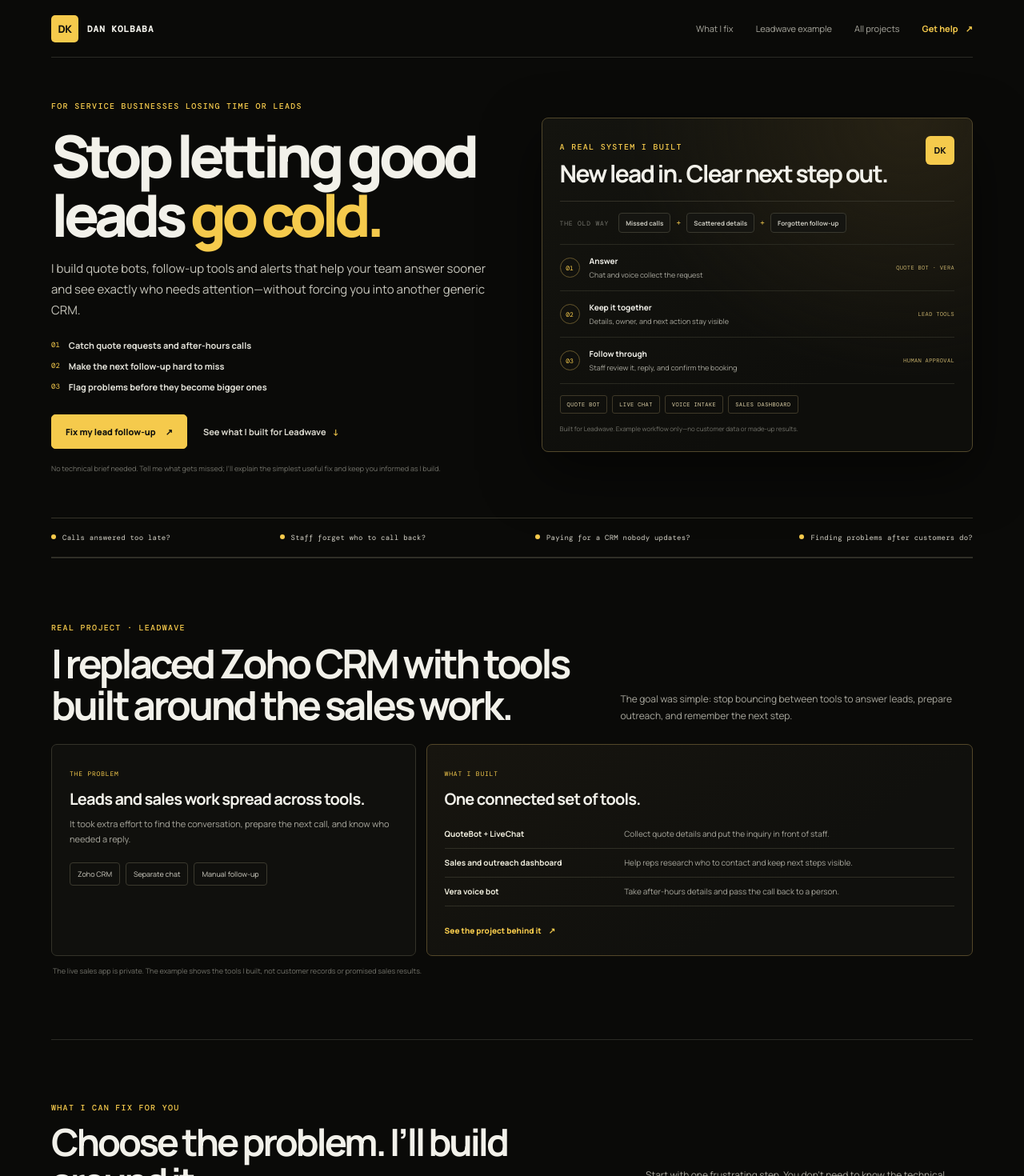
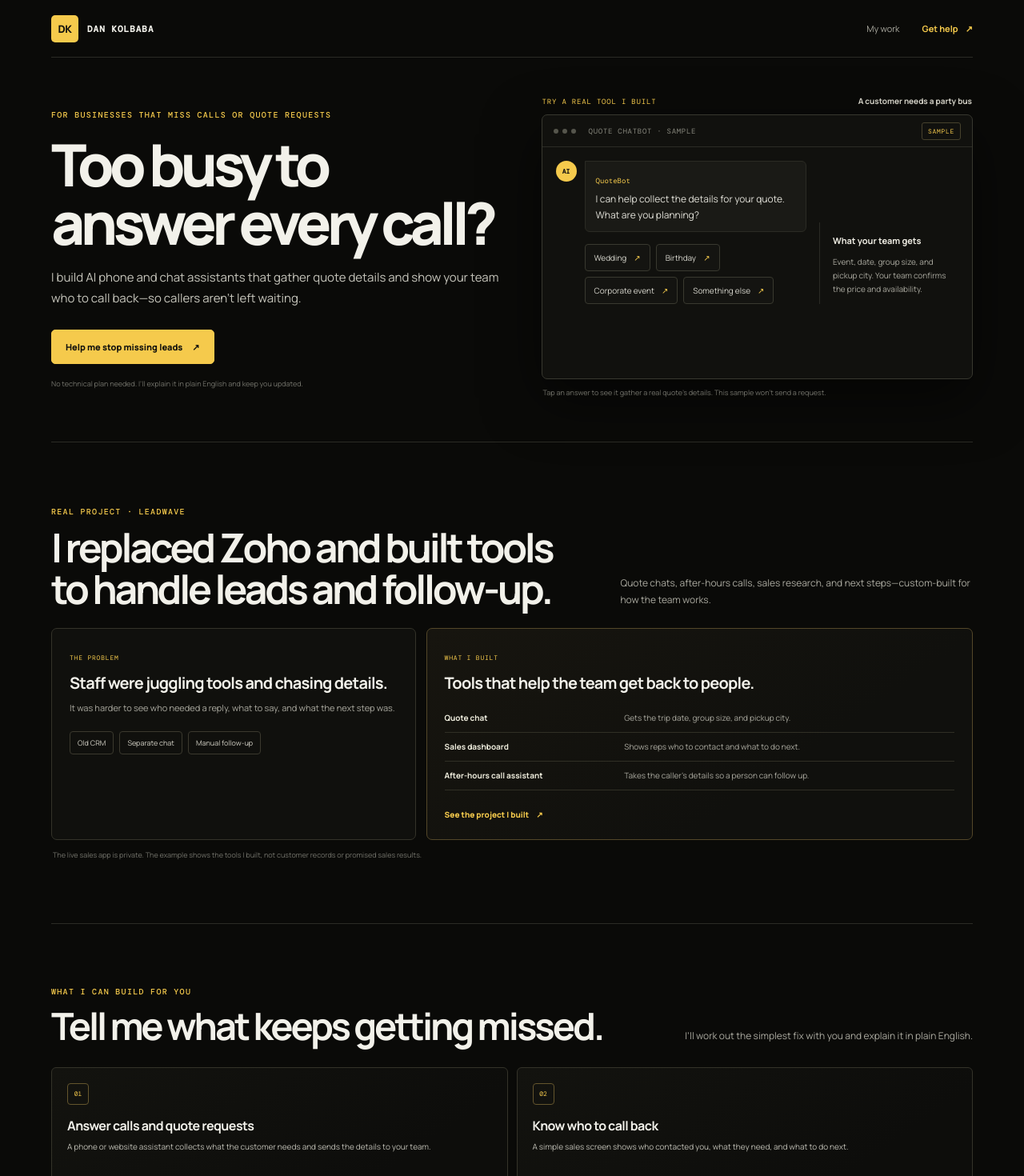
Before and after one commit to partybusexperts/DKWork, a Next.js app: page / in a window 1280 px wide. Shown: the top 1470 px of the page at 80% size. Built offline with nearby package versions, Linux system fonts and the light colour scheme.

Commit message:
Replace workflow chart with clear quote demo

```diff
--- a/app/globals.css
+++ b/app/globals.css
@@ -409,3 +409,11 @@ a{color:inherit}
 .portfolio-expand .portfolio-index{padding:36px 20px 26px;border-top:0}
 .sales-closing{margin-top:53px}
 @media(max-width:700px){.service-grid{grid-template-columns:1fr}.service-grid article{min-height:0}.service-disclosure{font-size:8px}.portfolio-expand>summary{grid-template-columns:1fr auto;padding:16px;gap:9px}.portfolio-expand>summary>span,.portfolio-expand>summary>strong,.portfolio-expand>summary>small{grid-column:1}.portfolio-expand>summary>span{font-size:8px}.portfolio-expand>summary>strong{font-size:13px}.portfolio-expand>summary>strong b{margin-left:6px}.portfolio-expand>summary>small{font-size:9px}.portfolio-expand .portfolio-index{padding:24px 0 14px}.sales-closing{margin-top:37px}}
+.sales-hero-demo .quote-layout{grid-template-columns:minmax(0,1.35fr) minmax(160px,.75fr);gap:16px;padding:17px}
+.sales-hero-demo .quote-chat{min-height:255px}
+.sales-hero-demo .assistant-line p{font-size:12px}
+.sales-hero-demo .quick-choices button{font-size:10px;padding:9px 11px}
+.hero-quote-result{align-self:center;padding:10px 0 10px 16px;border-left:1px solid var(--line)}
+.hero-quote-result strong{color:#f0eee4;font-size:11px}
+.hero-quote-result p{margin:9px 0 0;color:var(--muted);font-size:10px;line-height:1.7}
+@media(max-width:700px){.sales-hero-demo .quote-layout{display:flex;flex-direction:column;gap:0;padding:14px}.sales-hero-demo .quote-chat{min-height:0}.hero-quote-result{align-self:stretch;margin-top:9px;padding:13px 0 2px;border-left:0;border-top:1px solid var(--line)}.hero-quote-result p{margin-top:5px}.sales-hero-focused .sales-copy h1{font-size:clamp(40px,10.4vw,57px)}}
--- a/app/layout.tsx
+++ b/app/layout.tsx
@@ -2,8 +2,8 @@ import type { Metadata } from "next";
 import "./globals.css";
 
 export const metadata: Metadata = {
-  title: "Dan Kolbaba | Stop Losing Leads to Slow Follow-Up",
-  description: "Custom quote bots, voice intake, follow-up tools, alerts, dashboards, and websites for service businesses. See the sales workflow I built for Leadwave."
+  title: "AI Phone & Chat Tools for Service Businesses | Dan Kolbaba",
+  description: "AI phone and chat assistants collect quote details and show your team who to call back. Try the QuoteBot I built and see real projects."
 };
 
 export default function RootLayout({ children }: Readonly<{ children: React.ReactNode }>) {
--- a/app/page.tsx
+++ b/app/page.tsx
@@ -3,7 +3,7 @@
 import { useEffect, useMemo, useRef, useState } from "react";
 import { statusLabel, workGroups, workItems, type WorkItem, type WorkStatus } from "./catalog-data";
 
-function QuoteBotDemo() {
+function QuoteBotDemo({ compact = false }: { compact?: boolean }) {
   const [eventType, setEventType] = useState("");
   const [guests, setGuests] = useState("");
   const [date, setDate] = useState("");
@@ -12,9 +12,9 @@ function QuoteBotDemo() {
 
   const reset = () => { setEventType(""); setGuests(""); setDate(""); setCity(""); setComplete(false); };
 
-  return <div className="product-window">
+  return <div className={`product-window${compact ? " hero-quote-window" : ""}`}>
     <div className="window-top"><div className="window-dots"><i /><i /><i /></div><span>QUOTE CHATBOT · SAMPLE</span><span className="safe-label">SAMPLE</span></div>
-    <div className="quote-layout">
+    <div className={`quote-layout${compact ? " hero-quote-layout" : ""}`}>
       <div className="quote-chat">
         <div className="assistant-line"><span className="assistant-mark">AI</span><div><small>QuoteBot</small><p>I can help collect the details for your quote. What are you planning?</p></div></div>
         {!eventType && <div className="quick-choices">{["Wedding", "Birthday", "Corporate event", "Something else"].map((choice) => <button key={choice} onClick={() => setEventType(choice)}>{choice}<span>↗</span></button>)}</div>}
@@ -29,7 +29,7 @@ function QuoteBotDemo() {
         {complete && <div className="handoff-card"><span className="handoff-check">✓</span><div><strong>Example request is ready</strong><p>{eventType} · {guests} guests · {date} · {city}</p><small>This is only a sample. It will not send a real request.</small></div></div>}
         {(eventType || complete) && <button className="reset-link" onClick={reset}>Start over</button>}
       </div>
-      <aside className="behind-card"><span className="section-kicker">HOW THIS HELPS</span><ul><li><b>01</b> Asks customers the usual questions</li><li><b>02</b> Puts their trip details in one place</li><li><b>03</b> Lets your team handle prices and bookings</li></ul><span className="built-from">From my QuoteBot project</span></aside>
+      {compact ? <aside className="hero-quote-result"><strong>What your team gets</strong><p>Event, date, group size, and pickup city. Your team confirms the price and availability.</p></aside> : <aside className="behind-card"><span className="section-kicker">HOW THIS HELPS</span><ul><li><b>01</b> Asks customers the usual questions</li><li><b>02</b> Puts their trip details in one place</li><li><b>03</b> Lets your team handle prices and bookings</li></ul><span className="built-from">From my QuoteBot project</span></aside>}
     </div>
   </div>;
 }
@@ -187,53 +187,42 @@ export default function Home() {
   return <main className="portfolio sales-page">
     <header className="site-nav sales-nav">
       <a className="wordmark" href="/" aria-label="Dan Kolbaba home"><span>DK</span><strong>DAN KOLBABA</strong></a>
-      <nav aria-label="Main navigation"><a href="#services">What I fix</a><a href="#leadwave">Leadwave example</a><a href="#portfolio" onClick={() => { if (portfolioRef.current) portfolioRef.current.open = true; }}>All projects</a><a className="nav-contact" href="#contact">Get help <span>↗</span></a></nav>
+      <nav aria-label="Main navigation"><a href="#leadwave">My work</a><a className="nav-contact" href="#contact">Get help <span>↗</span></a></nav>
     </header>
 
     <section className="sales-hero sales-hero-focused">
       <div className="sales-copy">
-        <span className="eyebrow">FOR SERVICE BUSINESSES LOSING TIME OR LEADS</span>
-        <h1>Stop letting good leads <em>go cold.</em></h1>
-        <p>I build quote bots, follow-up tools and alerts that help your team answer sooner and see exactly who needs attention—without forcing you into another generic CRM.</p>
-        <div className="sales-proof-points"><span><b>01</b> Catch quote requests and after-hours calls</span><span><b>02</b> Make the next follow-up hard to miss</span><span><b>03</b> Flag problems before they become bigger ones</span></div>
-        <div className="sales-actions"><a className="yellow-button" href="mailto:hello@leadwave.dev?subject=Help%20me%20stop%20losing%20leads">Fix my lead follow-up <span>↗</span></a><a href="#leadwave">See what I built for Leadwave <span>↓</span></a></div>
-        <p className="sales-note">No technical brief needed. Tell me what gets missed; I’ll explain the simplest useful fix and keep you informed as I build.</p>
+        <span className="eyebrow">FOR BUSINESSES THAT MISS CALLS OR QUOTE REQUESTS</span>
+        <h1>Too busy to answer every call?</h1>
+        <p>I build AI phone and chat assistants that gather quote details and show your team who to call back—so callers aren’t left waiting.</p>
+        <div className="sales-actions"><a className="yellow-button" href="mailto:hello@leadwave.dev?subject=Help%20me%20stop%20missing%20leads">Help me stop missing leads <span>↗</span></a></div>
+        <p className="sales-note">No technical plan needed. I’ll explain it in plain English and keep you updated.</p>
       </div>
-      <div className="leadflow-card" aria-label="Leadwave sales workflow I built">
-        <div className="leadflow-top"><div><span className="eyebrow">A REAL SYSTEM I BUILT</span><h2>New lead in. Clear next step out.</h2></div><span className="leadflow-mark">DK</span></div>
-        <div className="leadflow-before"><span>THE OLD WAY</span><div><b>Missed calls</b><i>+</i><b>Scattered details</b><i>+</i><b>Forgotten follow-up</b></div></div>
-        <div className="leadflow-list">
-          <div><span className="leadflow-step">01</span><span><b>Answer</b><small>Chat and voice collect the request</small></span><span className="leadflow-tool">QUOTE BOT · VERA</span></div>
-          <div><span className="leadflow-step">02</span><span><b>Keep it together</b><small>Details, owner, and next action stay visible</small></span><span className="leadflow-tool">LEAD TOOLS</span></div>
-          <div><span className="leadflow-step">03</span><span><b>Follow through</b><small>Staff review it, reply, and confirm the booking</small></span><span className="leadflow-tool">HUMAN APPROVAL</span></div>
-        </div>
-        <div className="leadflow-bottom"><span>QUOTE BOT</span><span>LIVE CHAT</span><span>VOICE INTAKE</span><span>SALES DASHBOARD</span></div>
-        <p>Built for Leadwave. Example workflow only—no customer data or made-up results.</p>
+      <div className="sales-hero-demo">
+        <div className="sales-demo-intro"><span>TRY A REAL TOOL I BUILT</span><strong>A customer needs a party bus</strong></div>
+        <QuoteBotDemo compact />
+        <p className="sales-demo-caption">Tap an answer to see it gather a real quote’s details. This sample won’t send a request.</p>
       </div>
     </section>
 
-    <section className="pain-strip" aria-label="Business problems addressed">
-      <span>Calls answered too late?</span><span>Staff forget who to call back?</span><span>Paying for a CRM nobody updates?</span><span>Finding problems after customers do?</span>
-    </section>
-
     <section className="leadwave-case" id="leadwave">
-      <div className="case-heading"><div><span className="eyebrow">REAL PROJECT · LEADWAVE</span><h2>I replaced Zoho CRM with tools built around the sales work.</h2></div><p>The goal was simple: stop bouncing between tools to answer leads, prepare outreach, and remember the next step.</p></div>
+      <div className="case-heading"><div><span className="eyebrow">REAL PROJECT · LEADWAVE</span><h2>I replaced Zoho and built tools to handle leads and follow-up.</h2></div><p>Quote chats, after-hours calls, sales research, and next steps—custom-built for how the team works.</p></div>
       <div className="case-grid">
-        <div className="case-before"><span className="story-label">THE PROBLEM</span><h3>Leads and sales work spread across tools.</h3><p>It took extra effort to find the conversation, prepare the next call, and know who needed a reply.</p><div className="case-tags"><span>Zoho CRM</span><span>Separate chat</span><span>Manual follow-up</span></div></div>
-        <div className="case-after"><span className="story-label">WHAT I BUILT</span><h3>One connected set of tools.</h3><ul><li><b>QuoteBot + LiveChat</b><span>Collect quote details and put the inquiry in front of staff.</span></li><li><b>Sales and outreach dashboard</b><span>Help reps research who to contact and keep next steps visible.</span></li><li><b>Vera voice bot</b><span>Take after-hours details and pass the call back to a person.</span></li></ul><a href="https://github.com/partybusexperts/Chatbot-Awesome" target="_blank" rel="noreferrer">See the project behind it <span>↗</span></a></div>
+        <div className="case-before"><span className="story-label">THE PROBLEM</span><h3>Staff were juggling tools and chasing details.</h3><p>It was harder to see who needed a reply, what to say, and what the next step was.</p><div className="case-tags"><span>Old CRM</span><span>Separate chat</span><span>Manual follow-up</span></div></div>
+        <div className="case-after"><span className="story-label">WHAT I BUILT</span><h3>Tools that help the team get back to people.</h3><ul><li><b>Quote chat</b><span>Gets the trip date, group size, and pickup city.</span></li><li><b>Sales dashboard</b><span>Shows reps who to contact and what to do next.</span></li><li><b>After-hours call assistant</b><span>Takes the caller’s details so a person can follow up.</span></li></ul><a href="https://github.com/partybusexperts/Chatbot-Awesome" target="_blank" rel="noreferrer">See the project I built <span>↗</span></a></div>
       </div>
       <p className="case-truth">The live sales app is private. The example shows the tools I built, not customer records or promised sales results.</p>
     </section>
 
     <section className="services-section" id="services">
-      <div className="sales-section-heading"><div><span className="eyebrow">WHAT I CAN FIX FOR YOU</span><h2>Choose the problem. I’ll build around it.</h2></div><p>Start with one frustrating step. You don’t need to know the technical answer.</p></div>
+      <div className="sales-section-heading"><div><span className="eyebrow">WHAT I CAN BUILD FOR YOU</span><h2>Tell me what keeps getting missed.</h2></div><p>I’ll work out the simplest fix with you and explain it in plain English.</p></div>
       <div className="service-grid">
-        <article><span className="service-icon">01</span><h3>Stop leads going cold</h3><p>Quote bots, website chat, and voice intake that collect what customers need and put it in front of your team.</p><small>Built: QuoteBot · LiveChat · Vera</small></article>
-        <article><span className="service-icon">02</span><h3>Know who needs a follow-up</h3><p>Replace messy CRM work with a sales view that shows the lead, the context, and the next action.</p><small>Built: Leadwave · sales dashboards</small></article>
-        <article><span className="service-icon">03</span><h3>Catch changes before they cost you</h3><p>Alerts, dashboards, and website checks that point out unusual activity, broken steps, or a change worth investigating.</p><small>Built: monitoring · analytics · A/B test tools*</small></article>
-        <article className="service-secondary"><span className="service-icon">04</span><h3>Need a website or directory?</h3><p>I also build service-business websites, local directories, and lead-generation systems.</p><small>Built: transportation · pest-control websites</small></article>
+        <article><span className="service-icon">01</span><h3>Answer calls and quote requests</h3><p>A phone or website assistant collects what the customer needs and sends the details to your team.</p><small>Built: QuoteBot · LiveChat · Vera</small></article>
+        <article><span className="service-icon">02</span><h3>Know who to call back</h3><p>A simple sales screen shows who contacted you, what they need, and what to do next.</p><small>Built: Leadwave · sales dashboards</small></article>
+        <article><span className="service-icon">03</span><h3>Get a warning when something changes</h3><p>Alerts can tell you when a page breaks, activity suddenly changes, or something needs a closer look.</p><small>Built: alerts · analytics · website checks</small></article>
+        <article className="service-secondary"><span className="service-icon">04</span><h3>Get a website that brings in customers</h3><p>Service websites and directories that help customers find you and ask for a quote.</p><small>Built: transportation · pest-control websites</small></article>
       </div>
-      <p className="service-disclosure">*A/B test tools help plan and review experiments. A real live test needs traffic-splitting and conversion tracking set up on the website.</p>
+      <p className="service-disclosure">I can help choose what to test on a website. To know which version gets more inquiries, the website must show the options to real visitors and track the results.</p>
     </section>
     <details className="portfolio-expand" id="portfolio" ref={portfolioRef}>
       <summary><span>Want to see everything else?</span><strong>Browse all {workItems.length} projects, websites & experiments <b>＋</b></strong><small>Live websites, software, dashboards, directories, and works in progress—with their status clearly marked.</small></summary>
```
